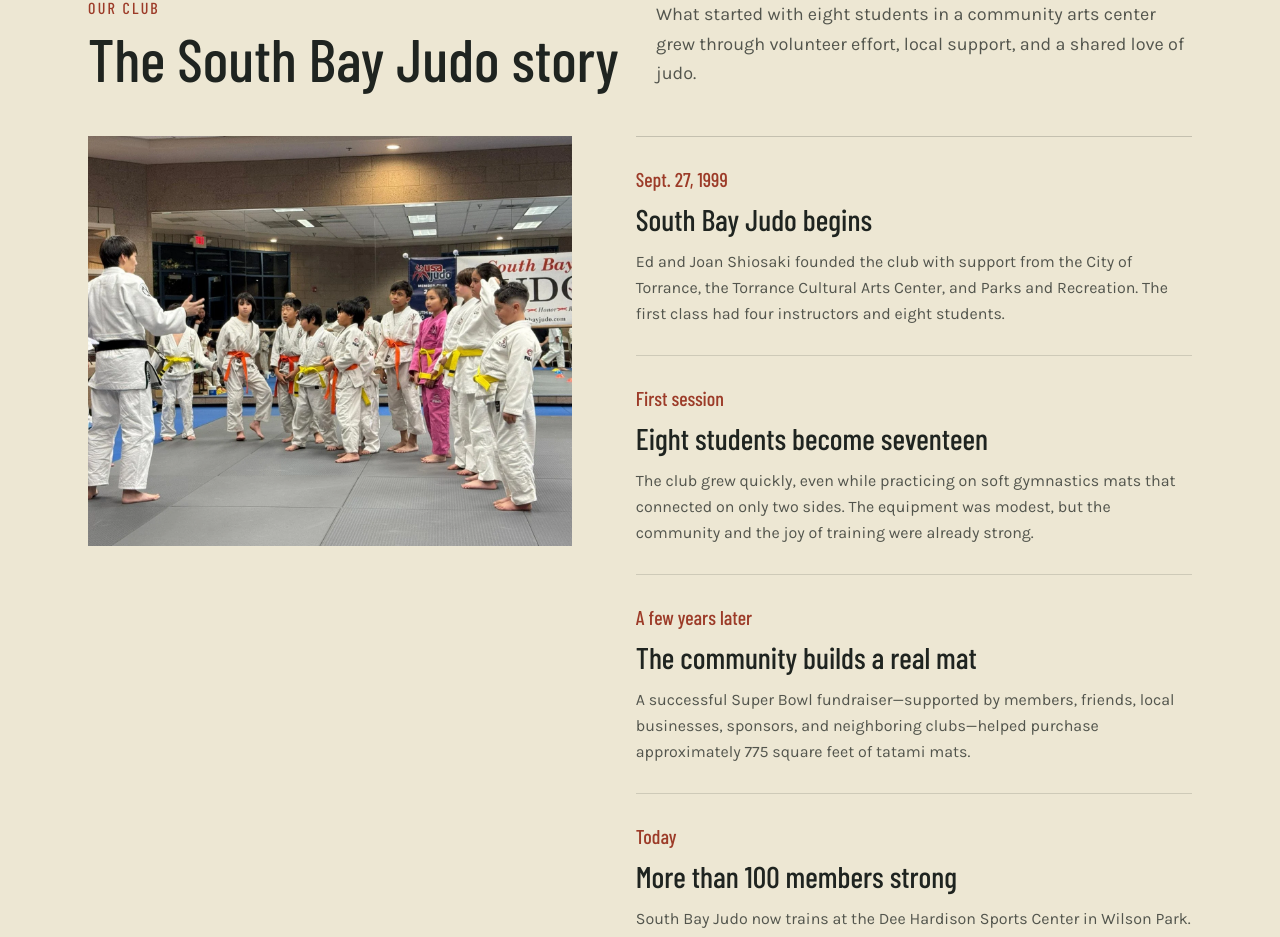
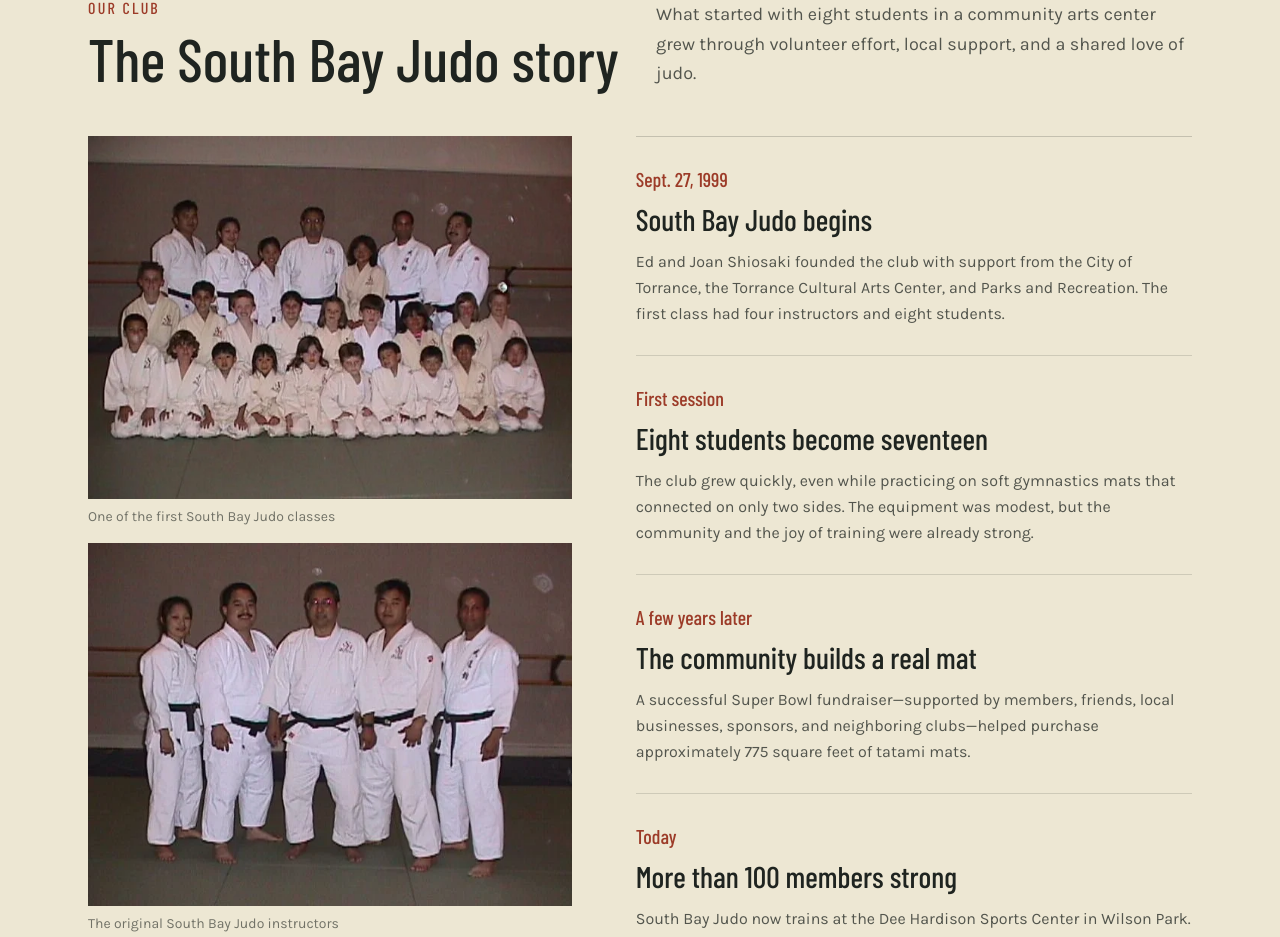
Before and after one commit to cshiosaki/southbayjudo, a Next.js app in the folder south-bay-judo/: page /history in a window 1280 px wide. Shown: the part 2149-3086 px from the top of the page. Built offline with nearby package versions, Linux system fonts and the light colour scheme.

Commit message:
Add original club photos to history

```diff
--- a/south-bay-judo/app/history/page.tsx
+++ b/south-bay-judo/app/history/page.tsx
@@ -147,14 +147,31 @@ export default function HistoryPage() {
         </div>
 
         <div className="grid gap-10 lg:grid-cols-[1fr_1.15fr] lg:gap-16">
-          <div className="relative min-h-[410px] overflow-hidden bg-ink lg:sticky lg:top-8 lg:self-start">
-            <Image
-              src="/images/south-bay-judo-class.webp"
-              alt="South Bay Judo instructors and students gathered at the dojo"
-              fill
-              sizes="(min-width: 1024px) 45vw, 100vw"
-              className="object-cover object-center"
-            />
+          <div className="grid gap-4 sm:grid-cols-2 lg:sticky lg:top-8 lg:grid-cols-1 lg:self-start">
+            <figure>
+              <div className="relative aspect-[4/3] overflow-hidden bg-ink">
+                <Image
+                  src="/images/south-bay-judo-early-group.webp"
+                  alt="One of the first South Bay Judo classes gathered on the mat"
+                  fill
+                  sizes="(min-width: 1024px) 45vw, (min-width: 640px) 50vw, 100vw"
+                  className="object-cover"
+                />
+              </div>
+              <figcaption className="mt-2 text-sm text-ink/60">One of the first South Bay Judo classes</figcaption>
+            </figure>
+            <figure>
+              <div className="relative aspect-[4/3] overflow-hidden bg-ink">
+                <Image
+                  src="/images/south-bay-judo-early-instructors.webp"
+                  alt="The original South Bay Judo instructors gathered on the mat"
+                  fill
+                  sizes="(min-width: 1024px) 45vw, (min-width: 640px) 50vw, 100vw"
+                  className="object-cover"
+                />
+              </div>
+              <figcaption className="mt-2 text-sm text-ink/60">The original South Bay Judo instructors</figcaption>
+            </figure>
           </div>
           <div className="border-t border-ink/20">
             {clubTimeline.map((item) => (
```
Also changed, not shown: south-bay-judo/public/images/south-bay-judo-early-group.webp (added), south-bay-judo/public/images/south-bay-judo-early-instructors.webp (added).
